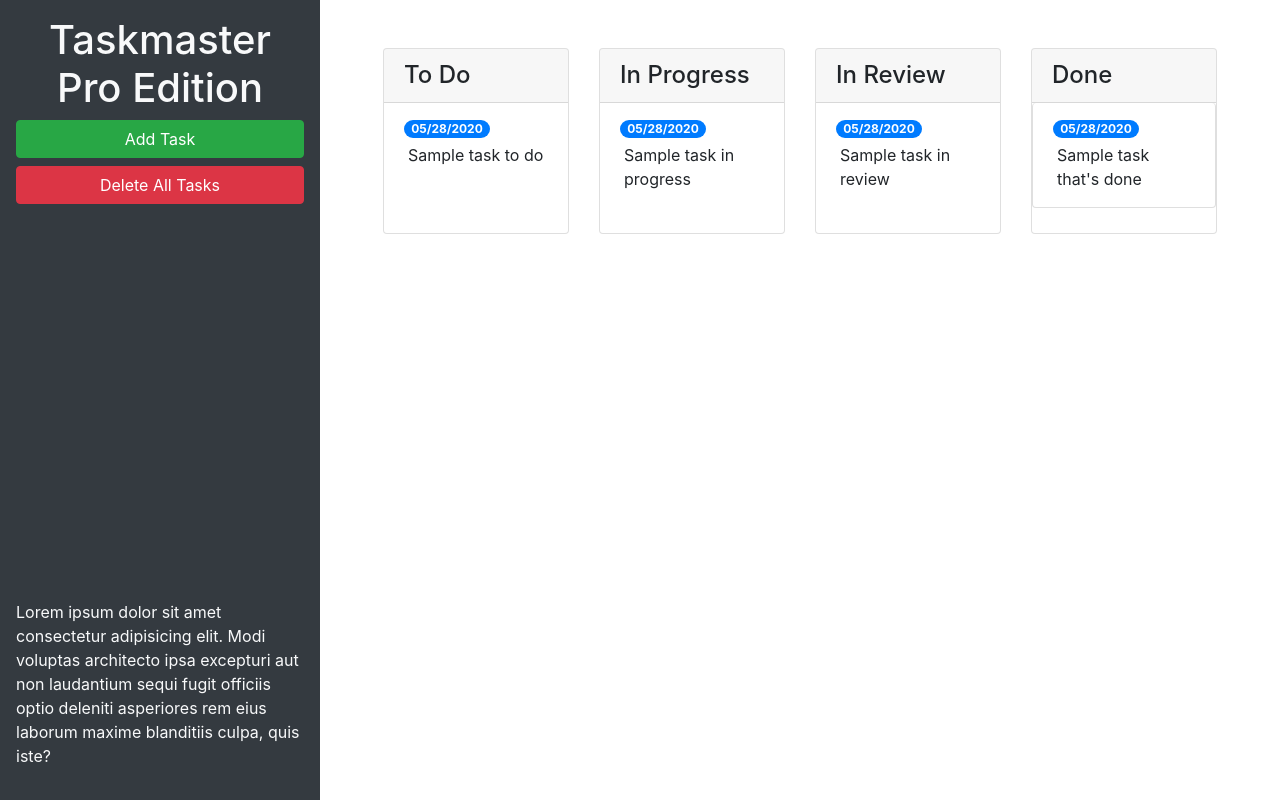
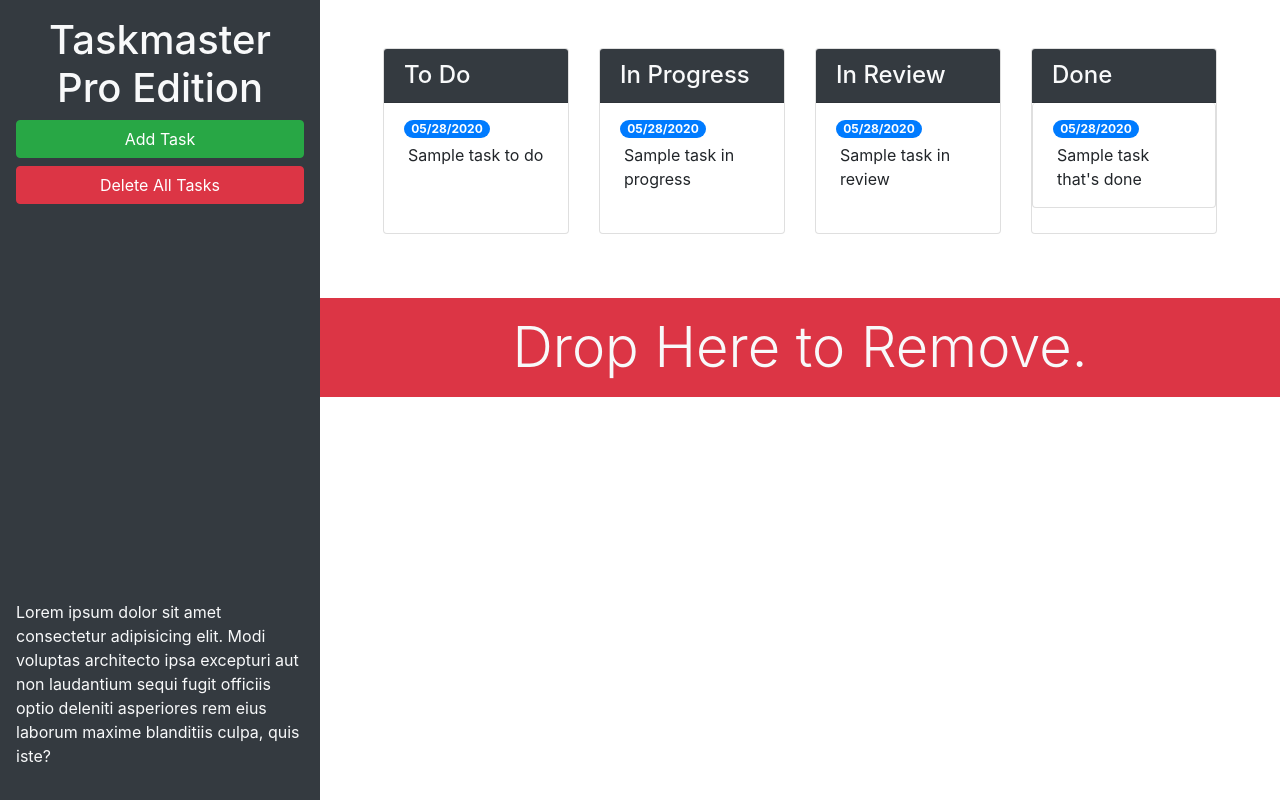
Before and after one commit to Albacore29/taskmaster-pro, a plain HTML site: page index.html in a window 1280 px wide. Drawn offline with nearby package versions, Linux system fonts and the light colour scheme.

Commit message:
add more html

```diff
--- a/index.html
+++ b/index.html
@@ -13,22 +13,22 @@
 <body>
 
   <div class="row min-vh-100 no-gutters">
-    <header class="col-12 col-lg-3 bg-dark text-light d-flex flex-column p-4 p-lg-3">
+    <header class="col-12 col-lg-3 bg-dark text-light sticky-top d-flex flex-column p-4 p-lg-3">
       <h1 class="text-center">Taskmaster Pro Edition</h1>
       <button id="create-task" class="btn btn-block btn-success" data-toggle="modal" data-target="#task-form-modal">Add
         Task</button>
       <button id="remove-tasks" class="btn btn-block btn-danger">Delete All Tasks</button>
-      <p class="mt-auto">Lorem ipsum dolor sit amet consectetur adipisicing elit. Modi voluptas architecto ipsa
+      <p class="mt-auto d-none d-lg-block">Lorem ipsum dolor sit amet consectetur adipisicing elit. Modi voluptas architecto ipsa
         excepturi aut non
         laudantium sequi fugit officiis optio deleniti asperiores rem eius laborum maxime blanditiis culpa, quis iste?
       </p>
     </header>
-    <main class="col-12 col-lg-9">
+    <main class="col-12 col-lg-9 d-flex flex-column">
       <div class="m-5 row justify-content-around">
         <!-- todo start -->
         <div class="col-12 col-md-6 col-xl-3 mb-3">
           <div class="card">
-            <h4 class="card-header">
+            <h4 class="card-header bg-dark text-light">
               To Do
             </h4>
             <ul id="list-toDo" class="list-group list-group-flush">
@@ -43,7 +43,7 @@
         <!-- in progress start -->
         <div class="col-12 col-md-6 col-xl-3 mb-3">
           <div class="card">
-            <h4 class="card-header">
+            <h4 class="card-header bg-dark text-light">
               In Progress
             </h4>
             <ul id="list-inProgress" class="list-group list-group-flush">
@@ -58,7 +58,7 @@
         <!-- in review start -->
         <div class="col-12 col-md-6 col-xl-3 mb-3">
           <div class="card">
-            <h4 class="card-header">
+            <h4 class="card-header bg-dark text-light">
               In Review
             </h4>
             <ul id="list-inReview" class="list-group list-group-flush">
@@ -73,7 +73,7 @@
         <!-- done start -->
         <div class="col-12 col-md-6 col-xl-3 mb-3">
           <div class="card">
-            <h4 class="card-header">
+            <h4 class="card-header bg-dark text-light">
               Done
             </h4>
             <ul id="list-done" class="list-group">
@@ -85,6 +85,11 @@
         </div>
       </div>
         <!-- done end -->
+    </div>
+    <div id="trash class="mt-auto">
+      <div class="w-100 bg-danger p-3 text-center text-light display-4">
+        Drop Here to Remove.
+      </div>
     </div>
     </main>
   </div>
```
